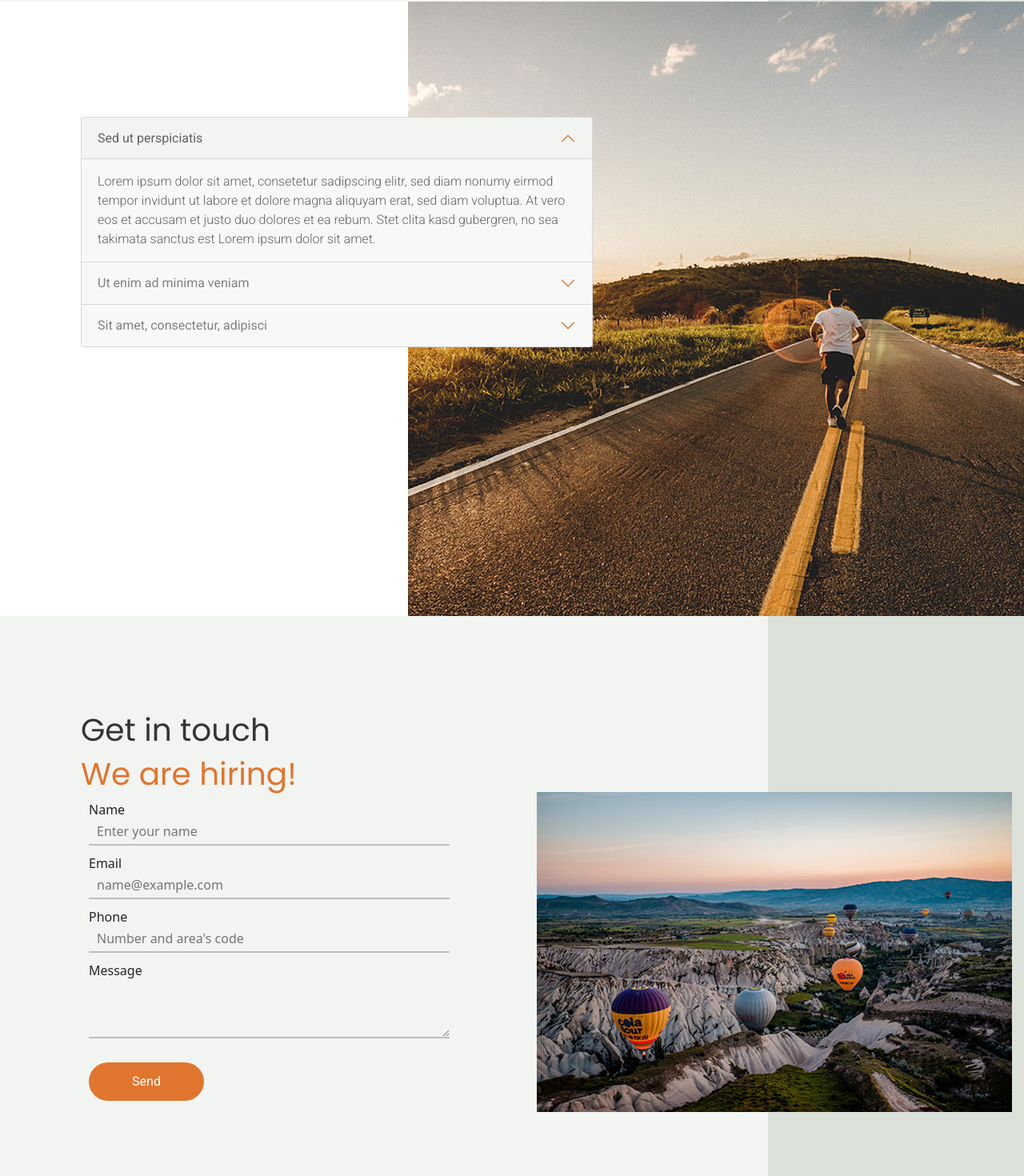
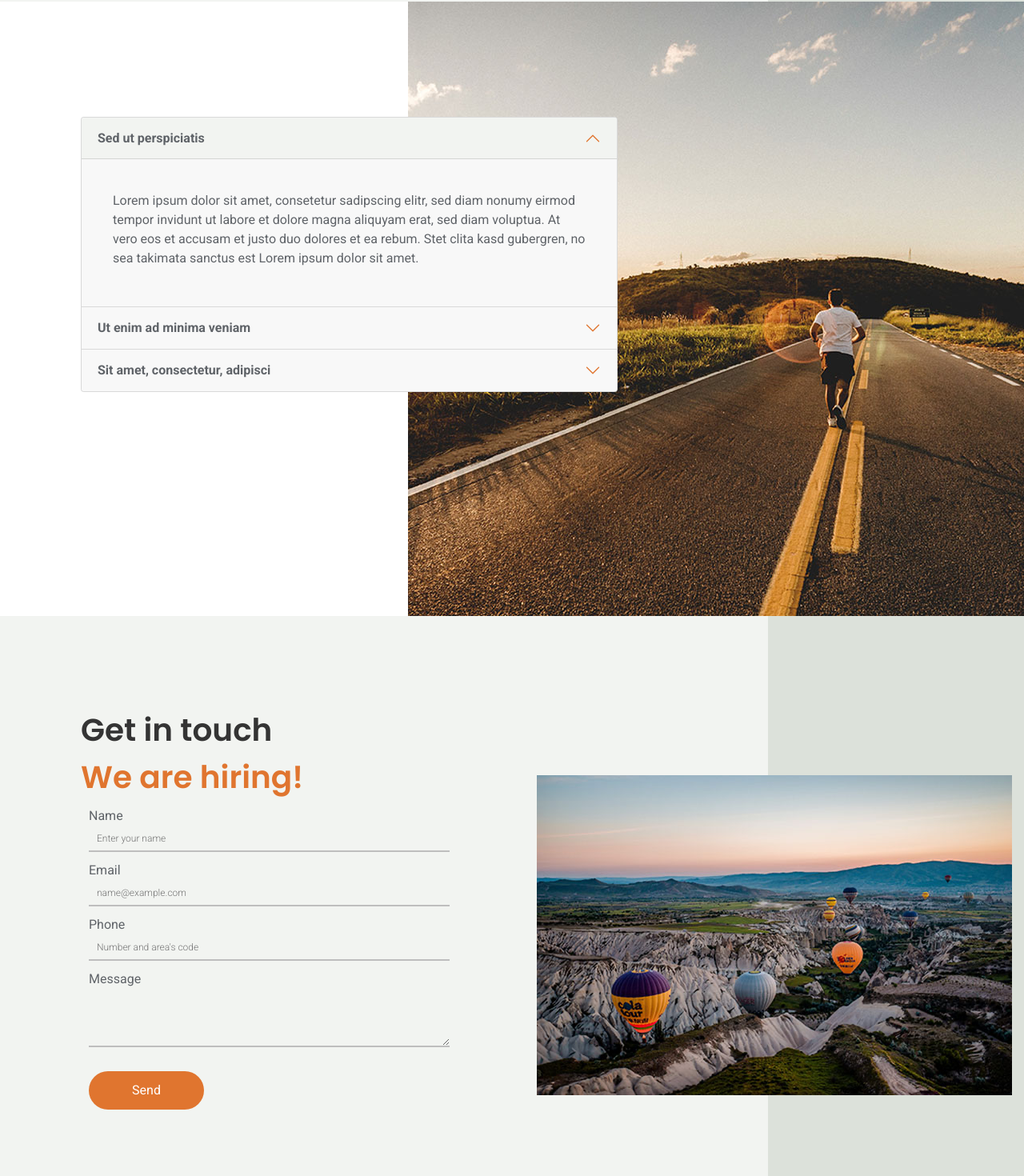
Before and after one commit to franbur/Pin2021Final, a React (Create React App) app: page / in a window 1280 px wide. Shown: the part 2302-3772 px from the top of the page at 80% size. Built offline with nearby package versions, Linux system fonts and the light colour scheme.

Commit message:
Se coloca className en section5| se corrige error en seccion 3 de posicion de flechas

```diff
--- a/src/Components/Seccion5/_seccion5.scss
+++ b/src/Components/Seccion5/_seccion5.scss
@@ -1,7 +1,4 @@
-/*            SECCION CINCO             */
 .contenedor-cinco{
-  // width: 84.5rem;
-  // height: 48rem;
   @include fullSpace;
 }
 
@@ -14,12 +11,14 @@
 }
 
 .titulos-cinco .titulo1{
-  @include textStyles(Poppins,400,39px,0.55,normal);
+  @include textStyles(Poppins,600,39px,0.55,normal);
+  height: 50.5px;
   color: #343434;
 }
 
 .titulos-cinco .titulo2{
-  @include textStyles(Poppins,400,39px,0.55,normal);
+  @include textStyles(Poppins,600,39px,0.55,normal);
+  height: 50.5px;
   color: #E0752F;
 }
 
@@ -28,7 +27,7 @@
   background-repeat: no-repeat;
   width: 594px;
   height: 400px;
-  top: 192px;
+  margin-top: -21px;
   left: 671px;
   margin-left: 671px;
 }
@@ -52,16 +51,26 @@
   height: 33px;
   padding: 10px;
   margin-bottom: 10px;
+  @include textStyles(Roboto,500,12px,0.22,normal);
 }
 
 .formulario__textarea{
-  // min-height: 73px;
   min-width: 100%;
   max-width: 100%;
   max-height: 73px;
+}
+
+.labelformularios{
+  color: #5F6368;
+  @include textStyles(Roboto,400,16px,0.22,normal);
 }
 
 .button-cinco{
   margin-top: 4rem;
  @include btnStyles;
 }
+
+.texto-placeholder{
+  color: #5F6368;
+  @include textStyles(Roboto,300,12px,0.22,lighter);
+}
--- a/src/Components/Seccion5/components/form_section.jsx
+++ b/src/Components/Seccion5/components/form_section.jsx
@@ -3,9 +3,9 @@ import React from 'react';
 function FormSection (props){
     return (
         <div>
-            <label htmlFor={props.id}>{props.text}</label>
-            <input type={props.type} onChange={props.handler} placeholder={props.placeholder}
-            name={props.id} className="formulario__input-txt" value={props.value} required/>
+            <label className='labelformularios' htmlFor={props.id}>{props.text}</label>
+            <input  type={props.type} onChange={props.handler} placeholder={props.placeholder}
+            name={props.id} className="formulario__input-txt texto-placeholder" value={props.value} required/>
         </div>
     )
 }
--- a/src/Components/Seccion5/components/form_text_area.jsx
+++ b/src/Components/Seccion5/components/form_text_area.jsx
@@ -2,7 +2,7 @@
 function TextArea (props) {
     return (
         <>
-            <label htmlFor={props.id} >{props.text}</label>
+            <label className='labelformularios' htmlFor={props.id} >{props.text}</label>
             <textarea onChange={props.handler} name={props.id} id={props.id} cols="30" rows="10"
             className="formulario__textarea" value={props.value} required></textarea>
         </>
--- a/src/Components/Seccion5/index.jsx
+++ b/src/Components/Seccion5/index.jsx
@@ -75,8 +75,8 @@ export function Seccion5(){
             <h3 className="titulo1">Get in touch</h3>
             <h3 className="titulo2">We are hiring!</h3>
             <Alert type={type}/>
-            <form action="" method="post" class="formulario">
-                <FormSection text="Name" type="text" placeholder="Enter your name" id="name" handler={handleData} value={data.name}/>
+            <form action="" method="post" className="formulario">
+                <FormSection text="Name"  type="text" placeholder="Enter your name" id="name" handler={handleData} value={data.name}/>
                 <FormSection text="Email" type="email" placeholder="name@example.com" id="email" handler={handleData} value={data.email}/>
                 <FormSection text="Phone" type="tel" placeholder="Number and area's code" id="phone" handler={handleData} value={data.phone}/>
                 <TextArea text="Message" id="message" handler={handleData} value={data.message}/>
@@ -84,7 +84,7 @@ export function Seccion5(){
                 <Button text="Send" handler={handleSend} disabled={disabled}/>
             </form>
         </div>
-        <div class="imagen-cinco"></div>
+        <div className="imagen-cinco"></div>
     </div>
     )
 }
--- a/src/Components/Section1/Section1.js
+++ b/src/Components/Section1/Section1.js
@@ -6,9 +6,9 @@ export function Section1(params){
     <div id = "seccion1" className="carrusel">
             <div id="carouselExampleDark" className="ubicacion carousel carousel-dark slide" data-bs-ride="carousel">
                 <div className="carousel-indicators">
-                    <button type="button" data-bs-target="#carouselExampleDark" data-bs-slide-to="0" class="active redondeo" aria-current="true" aria-label="Slide 1" ></button>
-                    <button type="button" data-bs-target="#carouselExampleDark" data-bs-slide-to="1" aria-label="Slide 2" class="redondeo"></button>
-                    <button type="button" data-bs-target="#carouselExampleDark" data-bs-slide-to="2" aria-label="Slide 3" class="redondeo"></button>
+                    <button type="button" data-bs-target="#carouselExampleDark" data-bs-slide-to="0" className="active redondeo" aria-current="true" aria-label="Slide 1" ></button>
+                    <button type="button" data-bs-target="#carouselExampleDark" data-bs-slide-to="1" aria-label="Slide 2" className="redondeo"></button>
+                    <button type="button" data-bs-target="#carouselExampleDark" data-bs-slide-to="2" aria-label="Slide 3" className="redondeo"></button>
                 </div>
                 <div className="carousel-inner">
                     <div className="carousel-item active" data-bs-interval="10000">
--- a/src/Components/Section2/_section2.scss
+++ b/src/Components/Section2/_section2.scss
@@ -1,8 +1,6 @@
 .contenedor-dos{
     background: #FFFFFF;
     left: 0px;
-    // width: 84.5rem;
-    // height: 48rem;
     @include fullSpace;
     display: flex;
     align-items: center;
--- a/src/Components/Section3/_section3.scss
+++ b/src/Components/Section3/_section3.scss
@@ -1,6 +1,4 @@
 .contenedor-tres{
-    // width: 84.5rem;
-    // height: 48rem;
     @include fullSpace;
     display: flex;
     align-content: center;
@@ -78,7 +76,7 @@ align-items: flex-end;
 .flecha-izquierda{
 background-image: url(../../assets/img/left.svg);
 background-repeat: no-repeat;
-width: 2rem;
+width: 2.5rem;
 height: 1.5rem;
 }
 
--- a/src/Components/Section4/_section4.scss
+++ b/src/Components/Section4/_section4.scss
@@ -1,28 +1,30 @@
 .contenedor-cuatro{
-    // width: 84.5rem;
-    // height: 48rem;
     @include fullSpace;
     background: #fff;
     display: flex;
     background-image: url(../../assets/img/section4-image.png);
     background-repeat: no-repeat;
     background-position: right;
-
   }
 
   .accordion{
     margin-top: 144px;
     margin-left: 101px;
-    width: 50%;
+    margin-right: 596px;
+    width: 100%;
   }
 
   .accordion-body{
+    width: 669px;
+    height: 184px;
+    @include textStyles(Roboto,400,16px,0.22,normal);
     color:#5f6368;
-    @include textStyles(Roboto,300,16px,0.22,normal);
+    padding: 40px 37px 37px 39px;
   }
 
-  .accordion-header{
-    @include textStyles(Roboto,400,16px,0.22,normal);
+  .accordion-button{
+    @include textStyles(Roboto,600,16px,0.22,normal);
+    color: #5F6368;
   }
 
   .accordion-button colapsed{
--- a/src/assets/_custom.scss
+++ b/src/assets/_custom.scss
@@ -7,5 +7,5 @@ $accordion-button-active-bg:#F2F4F1;
 $accordion-button-color:#7f8286;
 $accordion-icon-color: #E0752F;
 $accordion-icon-active-color: #E0752F;
-@import url('https://fonts.googleapis.com/css2?family=Poppins:wght@300;400;500;600&family=Roboto:wght@300;400;500&display=swap');
+@import url('https://fonts.googleapis.com/css2?family=Poppins:wght@300;400;500;600&family=Roboto:wght@100;300;400;500;700&display=swap');
 @import '../../node_modules/bootstrap/scss/bootstrap.scss';
```
Also changed, not shown: src/Components/Section1/_section1.scss (+0 -9 lines), src/Components/NavBar/Navbar.js (line endings or trailing spaces).
